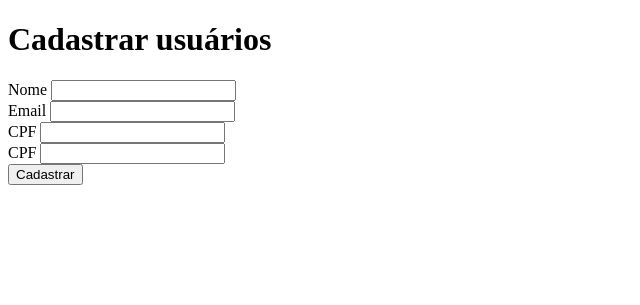
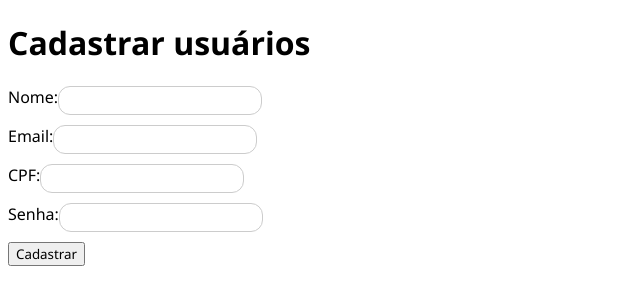
Before and after one commit to GuhStvo/crud, a PHP site: page /cadastro.php in a window 1280 px wide. Shown: the top 305 px of the page, without its empty margins (0-640 px from the left). Run offline with PHP 8.4, Linux system fonts and the light colour scheme.

```diff
--- a/cadastro.php
+++ b/cadastro.php
@@ -4,25 +4,49 @@
     <meta charset="UTF-8">
     <meta name="viewport" content="width=device-width, initial-scale=1.0">
     <title>Cadastro de usuários</title>
+
+    <style>
+        * {
+            font-family: 'Segoe UI', Tahoma, Geneva, Verdana, sans-serif;
+        }
+
+        form {
+            display: flex;
+            flex-direction: column;
+            gap: 10px;
+        }
+
+        form div {
+            max-width: 235px;
+            display: flex;
+            justify-content: space-between;
+
+            input {
+                border: 1.5px solid #ccc;
+                border-radius: 12px;
+                height: 25px;
+            }
+        }
+    </style>
 </head>
 <body>
     <dialog id="avisos"></dialog>
     <h1>Cadastrar usuários</h1>
     <form method="post" id="form_cadastro">
         <div>
-            <label for="nome">Nome</label>
+            <label for="nome">Nome:</label>
             <input type="text" name="nome" id="nome">
         </div>
         <div>
-            <label for="email">Email</label>
+            <label for="email">Email:</label>
             <input type="email" name="email" id="email">
         </div>
         <div>
-            <label for="cpf">CPF</label>
+            <label for="cpf">CPF:</label>
             <input type="text" name="cpf" id="cpf">
         </div>
         <div>
-            <label for="senha">CPF</label>
+            <label for="senha">Senha:</label>
             <input type="password" name="senha" id="senha">
         </div>
         <div>
```
Also changed, not shown: processa.php (+10 -5 lines).
